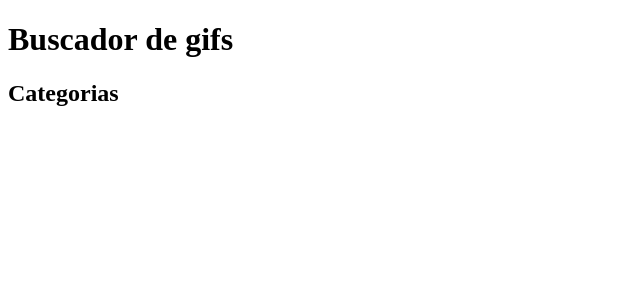
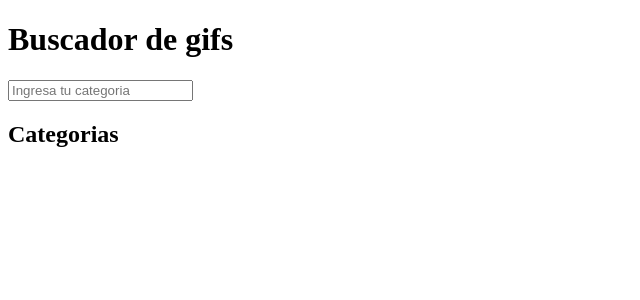
Before and after one commit to ricomariaca/Software1EmanuelRicoMaraica, a React (Create React App) app: page / in a window 1280 px wide. Shown: the top 300 px of the page, without its empty margins (0-640 px from the left). Built offline with nearby package versions, Linux system fonts and the light colour scheme.

Commit message:
ADD functionality to the AddCategory.jsx component

```diff
--- a/src/App.jsx
+++ b/src/App.jsx
@@ -1,13 +1,16 @@
 import AddCategory from "./components/AddCategory"
+import React, { useState } from "react";
 
 function App() {
 
+    //creation of the state
 
+    const [category, setCategory] = useState("")
 
     return (
         <div>
             <h1>Buscador de gifs</h1>
-            <AddCategory />
+            <AddCategory setCategory={setCategory} />
         </div>
 
     )
--- a/src/components/AddCategory.jsx
+++ b/src/components/AddCategory.jsx
@@ -1,8 +1,47 @@
 import React, { useState } from "react";
 
-const AddCategory = () => {
+const AddCategory = ({ setCategory }) => {
+    //creation of the state
+    const [value, setValue] = useState("");
+    const [error, setError] = useState(false);
+
+    //creation of a search function
+    const serchGif = Event => {
+        Event.preventDefault();
+        // validation of the box
+        if (value === "") {
+            setError(true)
+            return;
+        }
+        //remove the error message from another search as long as the field is not empty
+        setError(false);
+        setCategory(value);
+        setValue("")
+
+    }
+
+
+
+
     return (
-        <h2> Categorias </h2>
+        //creation of the search engine in a fragment
+
+        <>
+
+            {value}
+            <form onSubmit={serchGif}>
+                <input type="text" placeholder="Ingresa tu categoria"
+                    //set the placeholder to setValue
+                    onChange={Event => setValue(Event.target.value)}
+                />
+            </form>
+
+            {//print the error using a conditional
+                error ? <p>El campo no puede estar vacio</p> : ""}
+
+            <h2> Categorias </h2>
+        </>
+
     );
 
 }
```
